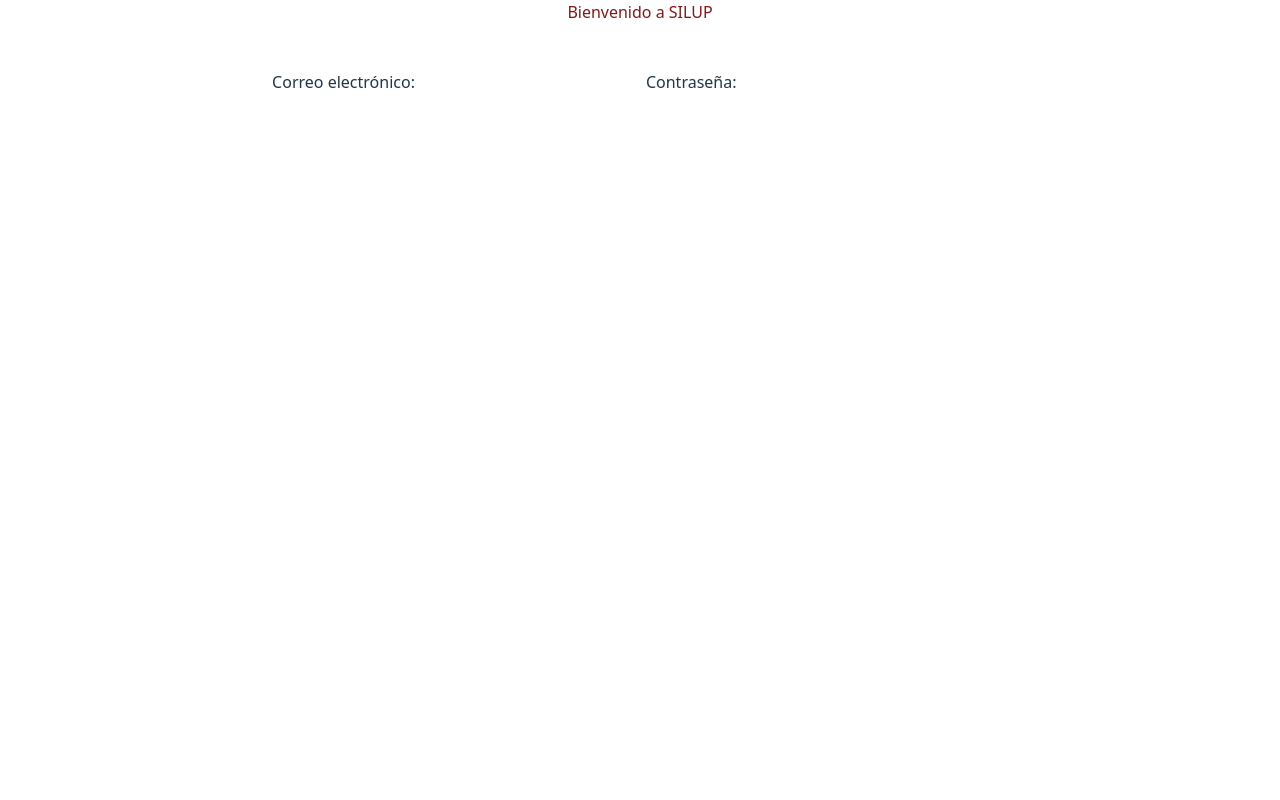
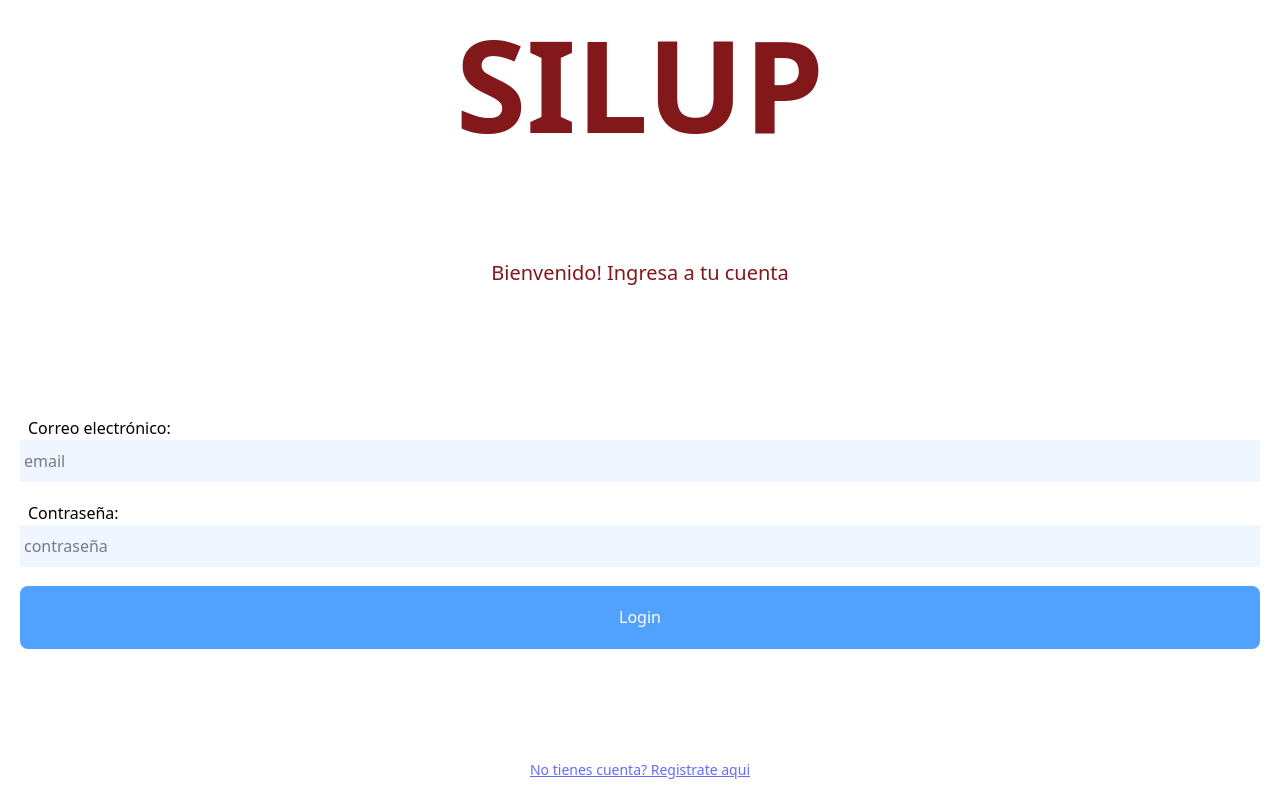
Before and after one commit to cisdenali12/SILUP, a React (Vite) app: page /login in a window 1280 px wide. Built offline with nearby package versions, Linux system fonts and the light colour scheme.

Commit message:
Some better layout

```diff
--- a/src/components/LoginForm.jsx
+++ b/src/components/LoginForm.jsx
@@ -10,13 +10,18 @@ export function LoginForm ({className, onSubmit = console.log}){
 
 return (
     <div className={`${className} h-full`}>
-      <form action={ handleSubmit }>
-          <label htmlFor="mail">Correo electrónico:</label>
-          <input type="email" id="mail" name="user_mail" />
-          <label htmlFor="pwd">Contraseña:</label>
-          <input type="password" id="pwd" name="pwd" />
-          <button  type="submit" />
+      <form action={ handleSubmit } className="h-full grid grid-cols-1 text-black">
+          <span className="row-1 flex flex-col-reverse pl-2">
+            <label className="text-left flex-none" htmlFor="mail">Correo electrónico:</label>
+          </span>
+          <input className="row-2 bg-blue-50 pl-1" type="email" id="mail" name="user_mail" placeholder="email" />
 
+          <span className="row-3 flex flex-col-reverse pl-2">
+            <label className="text-left flex-none" htmlFor="pwd">Contraseña:</label>
+          </span>
+          <input className="row-4 bg-blue-50 pl-1" type="password" id="pwd" name="pwd" placeholder="contraseña"/>
+
+          <button className="row-6 bg-blue-400 text-white"  type="submit">Login</button>
       </form>
   </div>
 
--- a/src/pages/HomePage.jsx
+++ b/src/pages/HomePage.jsx
@@ -3,9 +3,12 @@ import { LoginForm } from '../components/LoginForm';
 import { MessagePopup } from '../components/popups';
 import  { userActions, userSelectors } from '../store'
 import { useDispatch } from "react-redux";
+import { useNavigate } from "react-router";
+import { RouteNames } from '../router'
 
 export function HomePage() {
   // TODO: Agregar un estado de cargando para toda la pantalla
+  const navigate = useNavigate()
   const showErrorPopup = userSelectors.loginError()
   const isLoggedIn = userSelectors.isLoggedIn()
 
@@ -19,19 +22,25 @@ export function HomePage() {
     dispatch(userActions.loginNoError())
   }
 
+  const handleRegister = ()=>{
+    navigate(RouteNames.REGISTER, {replace:true})
+  }
+
   useEffect(()=>{
-    console.log('EFECTO', isLoggedIn)
-
     if(isLoggedIn){
       console.log('Navigate forward!!')
-      // TODO: Agregar navegacion justo despues de que el usuario hace login
+      navigate(RouteNames.DASHBOARD)
     }
   }, [isLoggedIn])
 
   return (
-  <div className="grid grid-rows-[70px_1fr] grid-cols-1 h-screen">
-    <span className="text-red-900 row-1">Bienvenido a SILUP </span>
-    <LoginForm className="row-2" onSubmit={ handleSubmit } />
+  <div className="grid grid-cols-1 h-screen p-5">
+    <span className="row-1 text-red-900 text-9xl font-black">SILUP </span>
+    <span className="row-2 text-red-900 text-xl">Bienvenido! Ingresa a tu cuenta</span>
+    <LoginForm className="row-3" onSubmit={ handleSubmit } />
+    <a className="row-4 grid grid-rows-1" href="">
+      <span className="row-2 underline text-sm hover:no-underline" onClick={handleRegister}>No tienes cuenta? Registrate aqui</span>
+    </a>
     <MessagePopup  type='error' show={ showErrorPopup } onClose={ handleCloseError }/>
   </div>
   )
```
